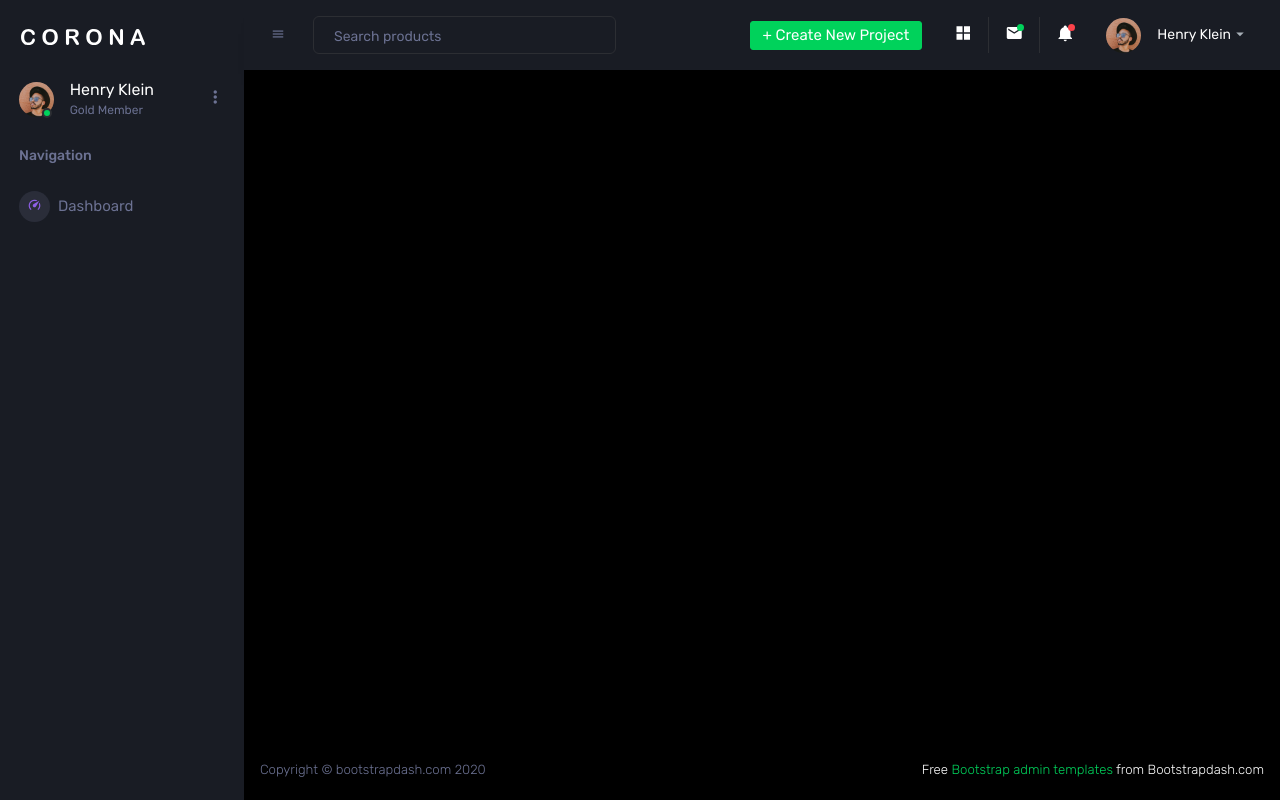
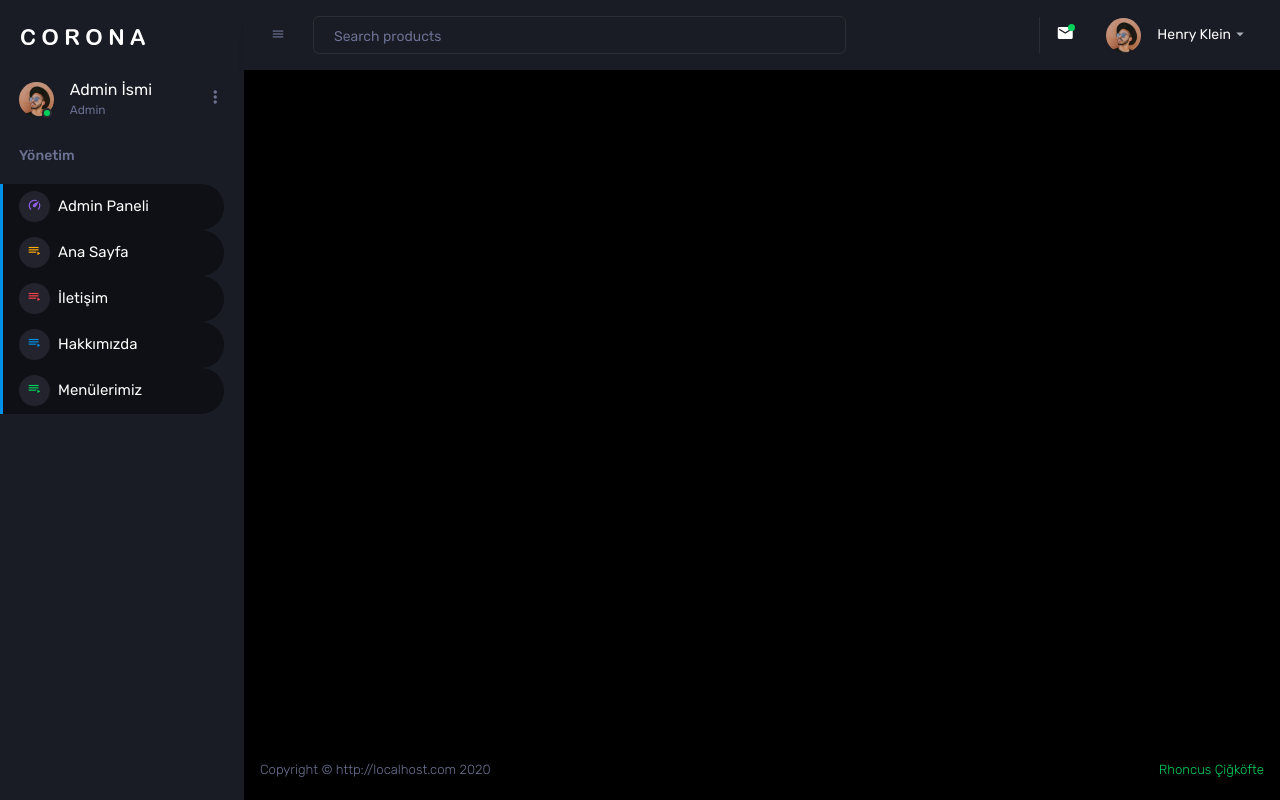
Before and after one commit to fsizlanan/rhoncus, a Laravel app: page /admin in a window 1280 px wide. Run offline with Laravel 8, Linux system fonts and the light colour scheme; the visitor is signed in with stand-in values (Sample User, id 1); some libraries are stand-ins or nearby versions.

Commit message:
updateadminpanel

```diff
--- a/resources/views/admin/login.blade.php
+++ b/resources/views/admin/login.blade.php
@@ -4,7 +4,7 @@
     <!-- Required meta tags -->
     <meta charset="utf-8">
     <meta name="viewport" content="width=device-width, initial-scale=1, shrink-to-fit=no">
-    <title>Corona Admin</title>
+    <title>Rhoncus Admin</title>
     <!-- plugins:css -->
     <link rel="stylesheet" href="{{asset('assets/vendors/mdi/css/materialdesignicons.min.css')}}">
     <link rel="stylesheet" href="{{asset('assets/vendors/css/vendor.bundle.base.css')}}">
--- a/resources/views/layouts/admin.blade.php
+++ b/resources/views/layouts/admin.blade.php
@@ -15,6 +15,9 @@
     <!-- endinject -->
     <!-- Layout styles -->
     <link rel="stylesheet" href="{{asset('assets/css/style.css')}}">
+
+    @yield('css')
+
     <!-- End layout styles -->
     <link rel="shortcut icon" href="{{asset('assets/images/favicon.png')}}" />
   </head>
@@ -35,8 +38,8 @@
                   <span class="count bg-success"></span>
                 </div>
                 <div class="profile-name">
-                  <h5 class="mb-0 font-weight-normal">Henry Klein</h5>
-                  <span>Gold Member</span>
+                  <h5 class="mb-0 font-weight-normal">Admin İsmi</h5>
+                  <span>Admin</span>
                 </div>
               </div>
               <a href="#" id="profile-dropdown" data-toggle="dropdown"><i class="mdi mdi-dots-vertical"></i></a>
@@ -48,7 +51,7 @@
                     </div>
                   </div>
                   <div class="preview-item-content">
-                    <p class="preview-subject ellipsis mb-1 text-small">Account settings</p>
+                    <p class="preview-subject ellipsis mb-1 text-small">Giriş Ayarları</p>
                   </div>
                 </a>
                 <div class="dropdown-divider"></div>
@@ -59,35 +62,56 @@
                     </div>
                   </div>
                   <div class="preview-item-content">
-                    <p class="preview-subject ellipsis mb-1 text-small">Change Password</p>
+                    <p class="preview-subject ellipsis mb-1 text-small">Şifre Değiştir</p>
                   </div>
                 </a>
                 <div class="dropdown-divider"></div>
-                <a href="#" class="dropdown-item preview-item">
-                  <div class="preview-thumbnail">
-                    <div class="preview-icon bg-dark rounded-circle">
-                      <i class="mdi mdi-calendar-today text-success"></i>
-                    </div>
-                  </div>
-                  <div class="preview-item-content">
-                    <p class="preview-subject ellipsis mb-1 text-small">To-do list</p>
-                  </div>
-                </a>
               </div>
             </div>
           </li>
           <li class="nav-item nav-category">
-            <span class="nav-link">Navigation</span>
+            <span class="nav-link">Yönetim</span>
           </li>
           <li class="nav-item menu-items">
-            <a class="nav-link" href="../../index.html">
+            <a class="nav-link" href="{{Route('admin.index')}}">
               <span class="menu-icon">
                 <i class="mdi mdi-speedometer"></i>
               </span>
-              <span class="menu-title">Dashboard</span>
+              <span class="menu-title">Admin Paneli</span>
             </a>
           </li>
-
+          <li class="nav-item menu-items">
+            <a class="nav-link" href="{{Route('admin.home')}}">
+              <span class="menu-icon">
+                <i class="mdi mdi-playlist-play"></i>
+              </span>
+              <span class="menu-title">Ana Sayfa</span>
+            </a>
+          </li>
+          <li class="nav-item menu-items">
+            <a class="nav-link" href="{{Route('admin.contact')}}">
+              <span class="menu-icon">
+                <i class="mdi mdi-playlist-play"></i>
+              </span>
+              <span class="menu-title">İletişim</span>
+            </a>
+          </li>
+          <li class="nav-item menu-items">
+            <a class="nav-link" href="{{Route('admin.about')}}">
+              <span class="menu-icon">
+                <i class="mdi mdi-playlist-play"></i>
+              </span>
+              <span class="menu-title">Hakkımızda</span>
+            </a>
+          </li>
+          <li class="nav-item menu-items">
+            <a class="nav-link" href="{{Route('admin.menu')}}">
+              <span class="menu-icon">
+                <i class="mdi mdi-playlist-play"></i>
+              </span>
+              <span class="menu-title">Menülerimiz</span>
+            </a>
+          </li>
  <!--
           <li class="nav-item menu-items">
             <a class="nav-link" data-toggle="collapse" href="#ui-basic" aria-expanded="false" aria-controls="ui-basic">
@@ -186,6 +210,7 @@
               </li>
             </ul>
             <ul class="navbar-nav navbar-nav-right">
+              <!--
               <li class="nav-item dropdown d-none d-lg-block">
                 <a class="nav-link btn btn-success create-new-button" id="createbuttonDropdown" data-toggle="dropdown" aria-expanded="false" href="#">+ Create New Project</a>
                 <div class="dropdown-menu dropdown-menu-right navbar-dropdown preview-list" aria-labelledby="createbuttonDropdown">
@@ -232,6 +257,7 @@
                   <i class="mdi mdi-view-grid"></i>
                 </a>
               </li>
+              -->
               <li class="nav-item dropdown border-left">
                 <a class="nav-link count-indicator dropdown-toggle" id="messageDropdown" href="#" data-toggle="dropdown" aria-expanded="false">
                   <i class="mdi mdi-email"></i>
@@ -273,6 +299,7 @@
                   <p class="p-3 mb-0 text-center">4 new messages</p>
                 </div>
               </li>
+              <!--
               <li class="nav-item dropdown border-left">
                 <a class="nav-link count-indicator dropdown-toggle" id="notificationDropdown" href="#" data-toggle="dropdown">
                   <i class="mdi mdi-bell"></i>
@@ -320,6 +347,7 @@
                   <p class="p-3 mb-0 text-center">See all notifications</p>
                 </div>
               </li>
+              -->
               <li class="nav-item dropdown">
                 <a class="nav-link" id="profileDropdown" href="#" data-toggle="dropdown">
                   <div class="navbar-profile">
@@ -365,13 +393,18 @@
         <!-- partial -->
         <div class="main-panel">
           <div class="content-wrapper">
+
+          @yield('content')
+
           </div>
           <!-- content-wrapper ends -->
           <!-- partial:../../partials/_footer.html -->
+
+
           <footer class="footer">
             <div class="d-sm-flex justify-content-center justify-content-sm-between">
-              <span class="text-muted d-block text-center text-sm-left d-sm-inline-block">Copyright © bootstrapdash.com 2020</span>
-              <span class="float-none float-sm-right d-block mt-1 mt-sm-0 text-center"> Free <a href="https://www.bootstrapdash.com/bootstrap-admin-template/" target="_blank">Bootstrap admin templates</a> from Bootstrapdash.com</span>
+              <span class="text-muted d-block text-center text-sm-left d-sm-inline-block">Copyright © {{Route('index')}}.com 2020</span>
+              <span class="float-none float-sm-right d-block mt-1 mt-sm-0 text-center">  <a href="{{Route('index')}}" target="_blank">Rhoncus Çiğköfte</a></span>
             </div>
           </footer>
           <!-- partial -->
@@ -392,6 +425,7 @@
     <script src="{{asset('assets/js/misc.js')}}"></script>
     <script src="{{asset('assets/js/settings.js')}}"></script>
     <script src="{{asset('assets/js/todolist.js')}}"></script>
+    @yield('js')
     <!-- endinject -->
     <!-- Custom js for this page -->
     <!-- End custom js for this page -->
--- a/routes/web.php
+++ b/routes/web.php
@@ -26,9 +26,10 @@ Route::get('/', function () {
 Route::prefix('admin')->middleware('auth')->group(function(){
 
     Route::get('/','AdminController@index')->name('admin.index');
-
-
-
+    Route::get('/home','HomeController@index')->name('admin.home');
+    Route::get('/contact','AdminContactController@index')->name('admin.contact');
+    Route::get('/about','AdminAboutController@index')->name('admin.about');
+    Route::get('/menu','AdminMenuController@index')->name('admin.menu');
 });
 
 
```
Also changed, not shown: app/Http/Controllers/AdminAboutController.php (added, +13 -0 lines), app/Http/Controllers/AdminContactController.php (added, +13 -0 lines), app/Http/Controllers/AdminMenuController.php (added, +12 -0 lines), app/Http/Controllers/HomeController.php (added, +13 -0 lines), resources/views/admin/about.blade.php (added, +18 -0 lines), resources/views/admin/contact.blade.php (added, +18 -0 lines), resources/views/admin/home.blade.php (added, +18 -0 lines), resources/views/admin/menu.blade.php (added, +18 -0 lines).
